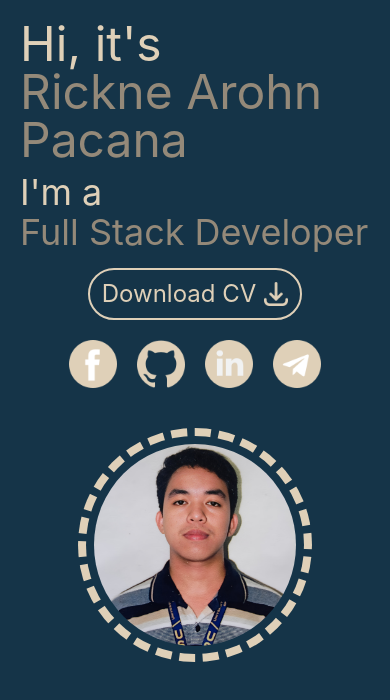
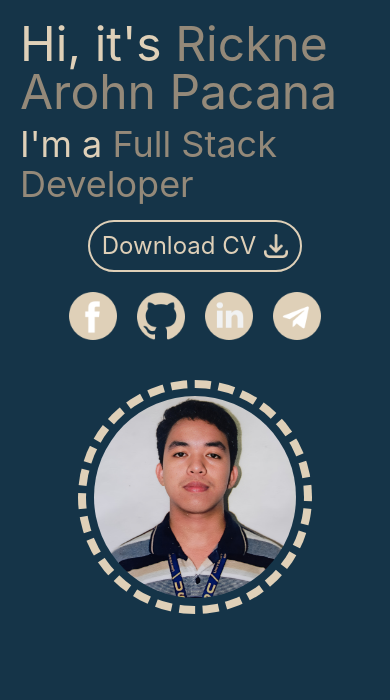
Before and after one commit to Morphmorph/RAP-Portfolio, a React (Create React App) app: page / in a window 390 px wide. Shown: the top 700 px of the page. Built offline with nearby package versions, Linux system fonts and the light colour scheme.

Commit message:
Trying build checking responsiveness

```diff
--- a/src/Portfolio/Main.jsx
+++ b/src/Portfolio/Main.jsx
@@ -12,20 +12,30 @@ function Main() {
     <section className='flex justify-center items-center p-5 xl:p-0 lg:h-screen'>
       <div className='flex flex-col xl:flex-row justify-center items-center'>
         <div className='flex flex-col'>
-        <div className='flex flex-col sm:flex-row '>
-          <p className='text-5xl' style={{ color: '#DFD0B8' }}>Hi, it's</p>
-          <p className='ml-0 sm:ml-2 text-5xl capitalize' style={{ color: '#948979'}}>Rickne Arohn Pacana</p>
+        <div className='flex flex-wrap'>
+          <p className='text-5xl' style={{ color: '#DFD0B8' }}>
+            Hi, it's{' '}
+            <span className='capitalize break-words' style={{ color: '#948979' }}>
+              Rickne Arohn Pacana
+            </span>
+          </p>
         </div>
-        <div className='flex flex-col 1sm:flex-row py-2'>
-          <p className='text-4xl' style={{ color: '#DFD0B8' }}>I'm a</p>
-          <p className='ml-0 1sm:ml-2 text-4xl text capitalize' style={{ color: '#948979'}}>Full stack developer</p>
+
+        <div className='flex flex-wrap py-2'>
+          <p className='text-4xl' style={{ color: '#DFD0B8' }}>
+            I'm a {' '}
+            <span className='capitalize break-words' style={{ color: '#948979', }}>
+              full stack developer
+            </span>
+          </p>
+
         </div>
-        <div className='flex flex-col sm:flex-row justify-center md:justify-start items-center mt-2'>
+        <div className='flex flex-col 2sm:flex-row justify-center 1sm:justify-start items-center mt-2'>
         <div className='border-2 py-2 px-3 rounded-full flex items-center justify-center' style={{ borderColor: '#DFD0B8'}}>
             <p className='text-2xl text-center' style={{ color: '#DFD0B8' }}>Download CV</p>
             <img src={downloads} alt="" className="h-6 w-6 ml-2"/>
         </div>
-        <div className='flex flex-row ml-0 sm:ml-5 mt-5 sm:mt-0'>
+        <div className='flex flex-row ml-0 2sm:ml-5 mt-5 2sm:mt-0'>
         <img src={fb} alt="" className="h-12 w-12 "/>
         <img src={gh} alt="" className="h-12 w-12 ml-5"/>
         <img src={ln} alt="" className="h-12 w-12 ml-5"/>
--- a/tailwind.config.js
+++ b/tailwind.config.js
@@ -9,6 +9,7 @@ module.exports = {
         'custom-font': 'Comic Sans MS',
       },
       screens: {
+        '2sm': '520px',
         '1sm': '446px',
         'sm': '640px',  // Small screens, like mobile
         'md': '768px',  // Medium screens, like tablets
```
